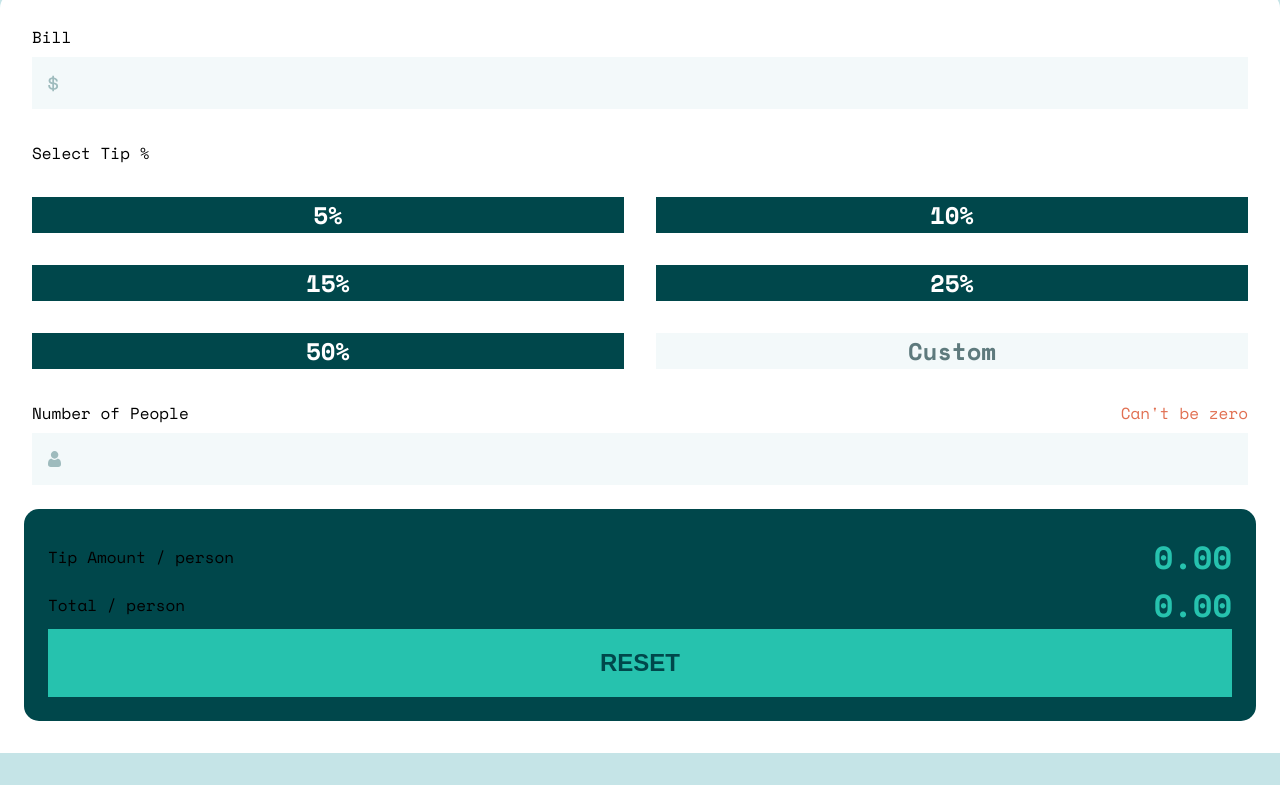
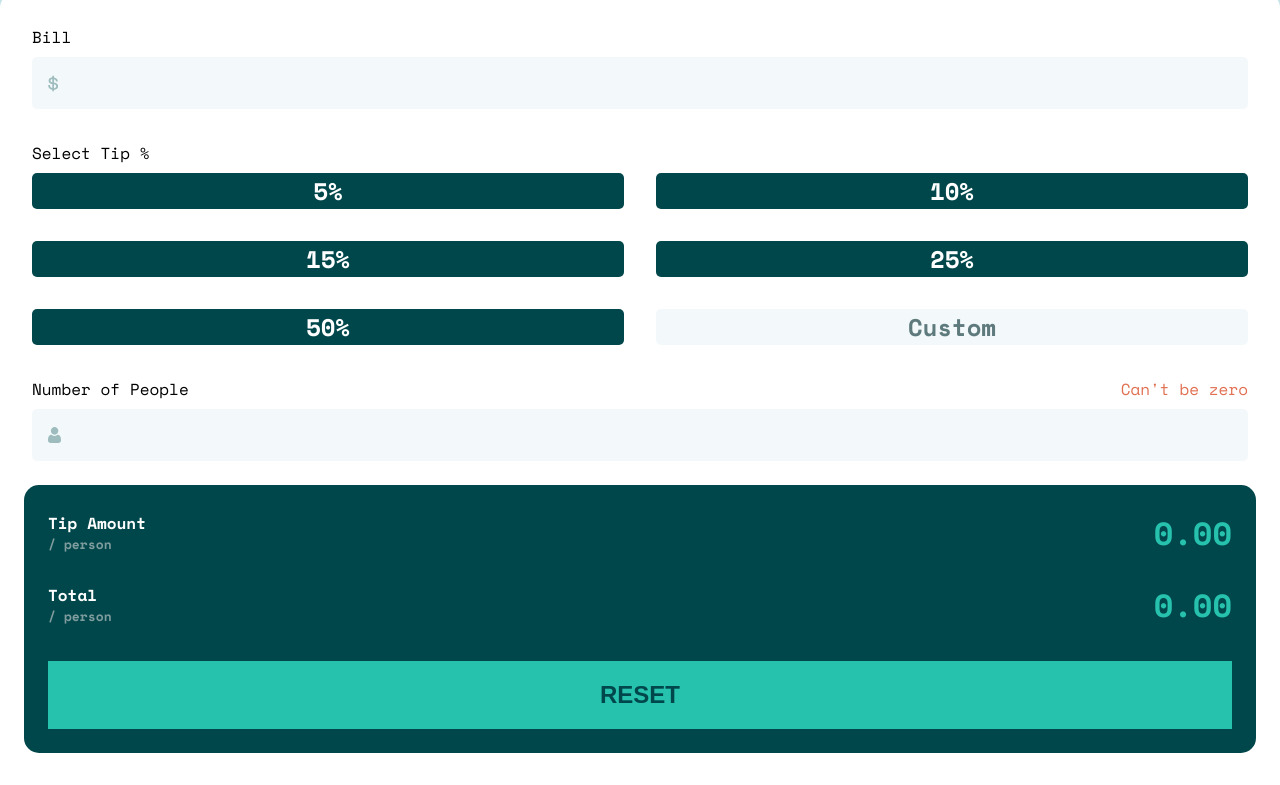
Before and after one commit to nursh/FM-Tip-Calculator, a plain HTML site: page index.html in a window 1280 px wide. Shown: the part 109-894 px from the top of the page. Before the commit the page ends 862 px from the top, so only its background shows below. Drawn offline with nearby package versions, Linux system fonts and the light colour scheme.

Commit message:
add styles for amount labels

```diff
--- a/index.html
+++ b/index.html
@@ -68,15 +68,15 @@
     </form>
 
     <div class="calculation">
-      <div class="tip">
-        <p>
+      <div class="amount-display">
+        <p class="amount-label">
           <span>Tip Amount</span>
           <span>/ person</span>
         </p>
         <p id="tip-amount" class="amount">0.00</p>
       </div>
-      <div class="total">
-        <p>
+      <div class="amount-display">
+        <p class="amount-label">
           <span>Total</span>
           <span>/ person</span>
         </p>
--- a/styles.css
+++ b/styles.css
@@ -34,6 +34,8 @@
   --clr-green-200: #9FE8DF;
 
   --clr-orange-400: #E17052;
+
+  --border-radius: 0.3125rem;
 }
 
 *,
@@ -103,6 +105,7 @@ input[type="number"] {
   background-position-x: var(--spg-200);
   background-position-y: 50%;
   border: none;
+  border-radius: var(--border-radius);
 }
 
 #bill {
@@ -127,6 +130,7 @@ input:focus-visible {
   display: grid;
   grid-template-columns: 1fr 1fr;
   gap: var(--spg-400);
+  --default-spg: var(--spg-100);
 }
 
 input[type="radio"] {
@@ -147,6 +151,7 @@ input[type="radio"] + label {
   line-height: 1.5;
   text-align: center;
   display: inherit;
+  border-radius: var(--border-radius);
 }
 
 label[for="custom"] {
@@ -176,11 +181,36 @@ label[for="custom"] {
   background: var(--clr-green-900);
 }
 
-.tip,
-.total {
+.calculation > *+* {
+  margin-block-start: var(--default-spg, var(--spg-300));
+}
+
+.amount-display {
   display: flex;
   justify-content: space-between;
   align-items: center;
+}
+
+.amount-display p {
+  display: flex;
+  flex-direction: column;
+}
+
+.amount-label span {
+  font-size: var(--font-sz);
+  color: var(--font-clr);
+  font-weight: 700;
+  line-height: 1.5;
+}
+
+.amount-label span:first-child {
+  --font-sz: var(--text-5);
+  --font-clr: var(--clr-white);
+}
+
+.amount-label span:last-child {
+  --font-sz: var(--text-6);
+  --font-clr: var(--clr-grey-400);
 }
 
 button {
@@ -192,6 +222,7 @@ button {
   font-weight: 700;
   line-height: 1.5;
   font-size: var(--text-3);
+  --default-spg: var(--spg-400);
 }
 
 .amount {
```
